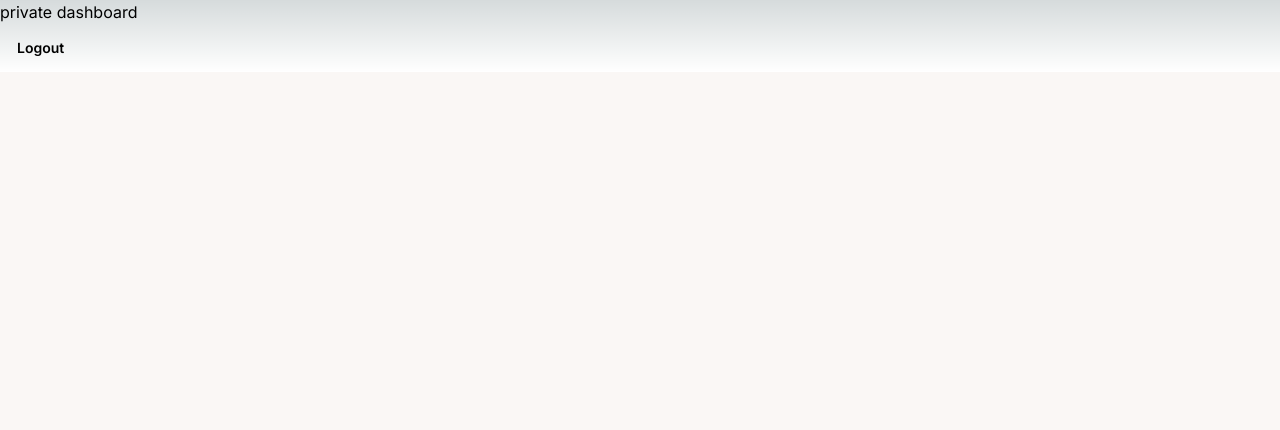
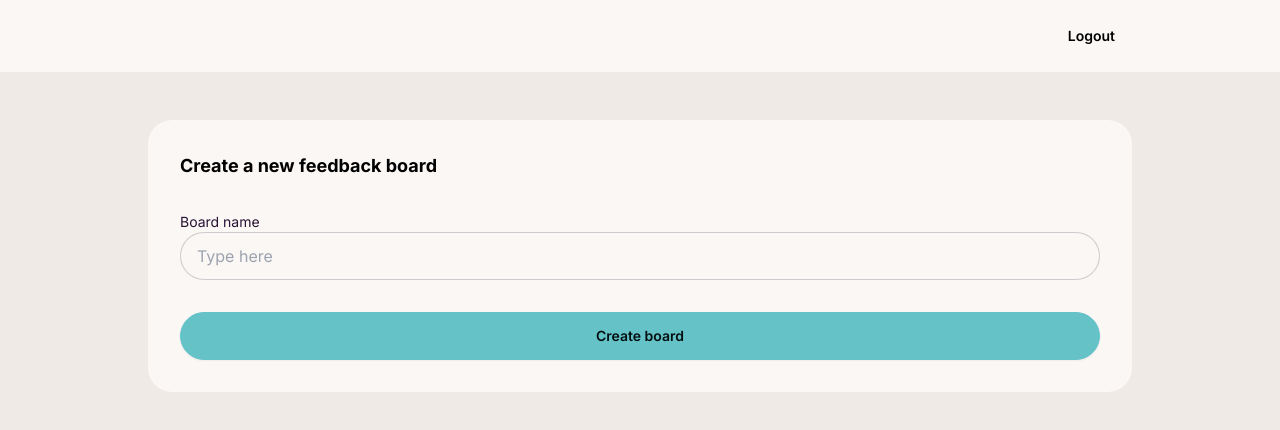
Before and after one commit to Wayne981/pagani, a Next.js app: page /dashboard in a window 1280 px wide. Shown: the top 430 px of the page. Built offline with nearby package versions, Linux system fonts and the light colour scheme; no server answers; sample sign-in values are in the browser's storage.

Commit message:
FormNewBoard component

```diff
--- a/app/dashboard/page.js
+++ b/app/dashboard/page.js
@@ -1,13 +1,20 @@
-import ButtonLogout from "@/components/ButtonLogout"
+import ButtonLogout from "@/components/ButtonLogout";
+import FormNewBoard from "@/components/FormNewBoard";
 
 export default function Dashboard() {
- return (
-    <main>
-        <h1>private dashboard</h1>
+    return (
+        <main className="bg-base-200 min-h-screen">
+            {/* Header */}
+            <section className="bg-base-100">
+             <div className="max-w-5xl mx-auto px-5 py-3 flex justify-end">
+                {/* <h1>private dashboard</h1> */}
+                <ButtonLogout />
+                </div>
+            </section>
 
-        <ButtonLogout/>
-    </main>
-
-
- )
+            <section className="max-w-5xl mx-auto px-5 py-12">
+                <FormNewBoard />
+            </section>
+        </main>
+    );
 }
--- /dev/null
+++ b/components/FormNewBoard.js
@@ -0,0 +1,21 @@
+const FormNewBoard = () => {
+    return (
+        // 1. TITLE
+        // 2. FORM
+        // 3. BUTTON
+        <div className="bg-base-100 p-8 rounded-3xl space-y-8">
+            <p className="font-bold text-lg">Create a new feedback board</p>
+            <label className="form-control w-full">
+                <div className="label-text">Board name</div>
+                <input
+                    type="text"
+                    placeholder="Type here"
+                    className="input input-bordered w-full"
+                />
+            </label>
+            <button className="btn btn-primary w-full">Create board</button>
+        </div>
+    );
+};
+
+export default FormNewBoard;
```
